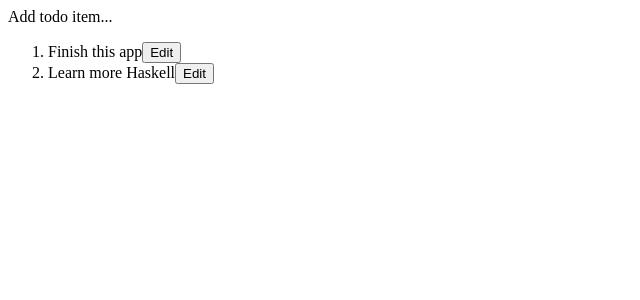
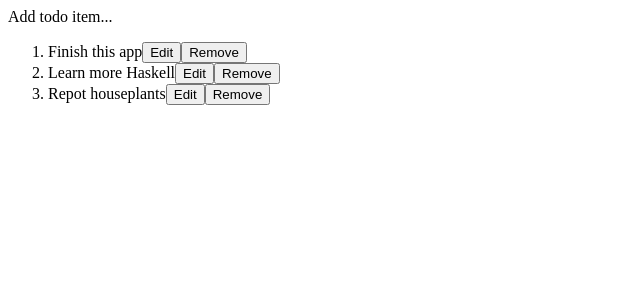
Before and after one commit to lpraz/vue-todo, a Vue app: page / in a window 1280 px wide. Shown: the top 300 px of the page, without its empty margins (0-640 px from the left). Built offline with nearby package versions, Linux system fonts and the light colour scheme.

Commit message:
Added removing todo items

```diff
--- a/public/index.html
+++ b/public/index.html
@@ -4,7 +4,6 @@
     <meta charset="utf-8">
     <meta http-equiv="X-UA-Compatible" content="IE=edge">
     <meta name="viewport" content="width=device-width,initial-scale=1.0">
-    <link rel="icon" href="<%= BASE_URL %>favicon.ico">
     <title><%= htmlWebpackPlugin.options.title %></title>
   </head>
   <body>
--- a/src/components/TodoItem.vue
+++ b/src/components/TodoItem.vue
@@ -3,6 +3,7 @@
     <li v-show="!isEditing">
       <span>{{ text }} </span>
       <button @click="edit">Edit</button>
+      <button @click="remove">Remove</button>
     </li>
     <li v-show="isEditing">
       <input v-model="editText" placeholder="Edit..." />
@@ -18,6 +19,7 @@ export default {
   props: ["id", "text"],
   emits: {
     editTodoItem: null,
+    removeTodoItem: null,
   },
   data() {
     return {
@@ -29,13 +31,16 @@ export default {
     edit() {
       this.isEditing = true;
     },
+    save() {
+      this.isEditing = false;
+      this.$emit("editTodoItem", this.id, this.editText);
+    },
     cancel() {
       this.isEditing = false;
       this.editText = this.text;
     },
-    save() {
-      this.isEditing = false;
-      this.$emit("editTodoItem", this.id, this.editText);
+    remove() {
+      this.$emit("removeTodoItem", this.id);
     },
   },
 };
--- a/src/components/TodoList.vue
+++ b/src/components/TodoList.vue
@@ -8,6 +8,7 @@
         :text="item.text"
         :key="item.id"
         @editTodoItem="editTodoItem"
+        @removeTodoItem="removeTodoItem"
       />
     </ol>
   </div>
@@ -30,6 +31,10 @@ export default {
           id: 2,
           text: "Learn more Haskell",
         },
+        {
+          id: 3,
+          text: "Repot houseplants"
+        }
       ],
     };
   },
@@ -39,8 +44,12 @@ export default {
   },
   methods: {
     editTodoItem(id, text) {
-      let item = this.items.find((i) => i.id == id);
+      let item = this.items.find((i) => i.id === id);
       item.text = text;
+    },
+    removeTodoItem(id) {
+      let index = this.items.findIndex((i) => i.id === id);
+      this.items.splice(index, 1); // or filter where !== index?
     },
   },
 };
```
Also changed, not shown: 1 other file (tests, documents, lock files or other folders).
